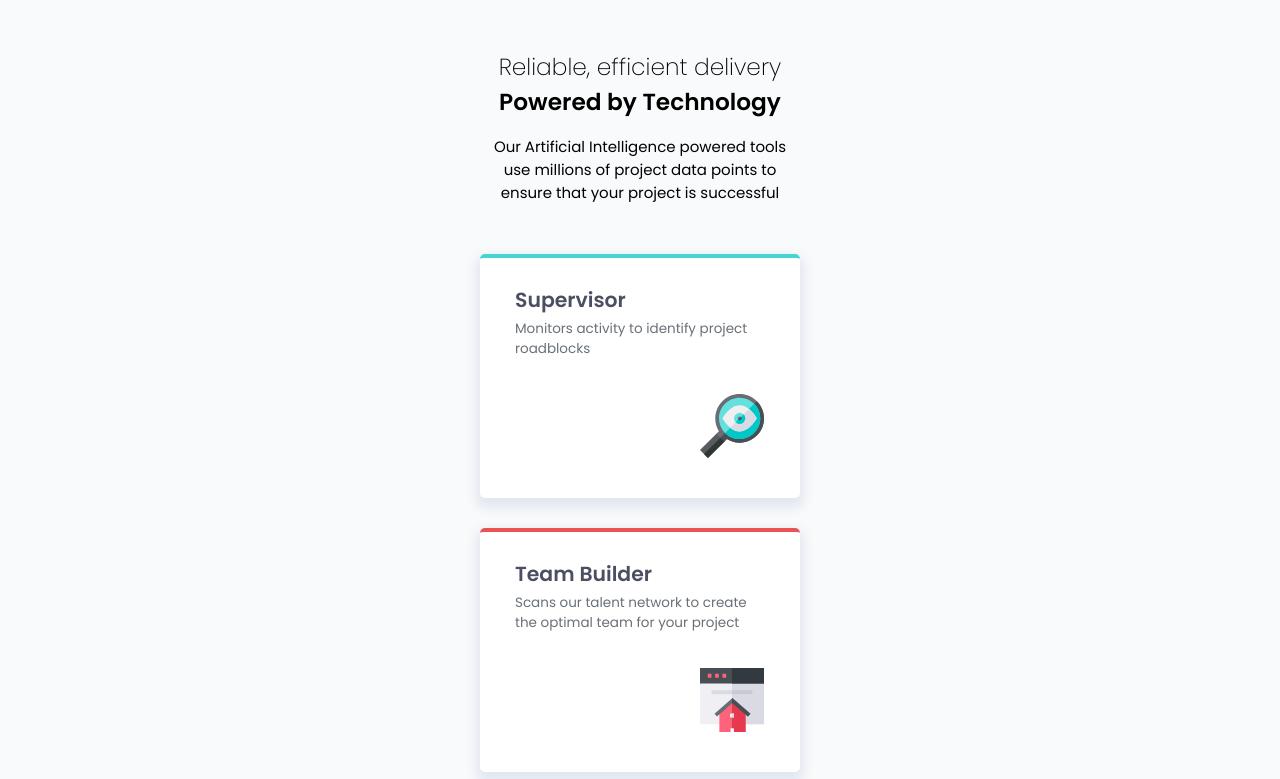
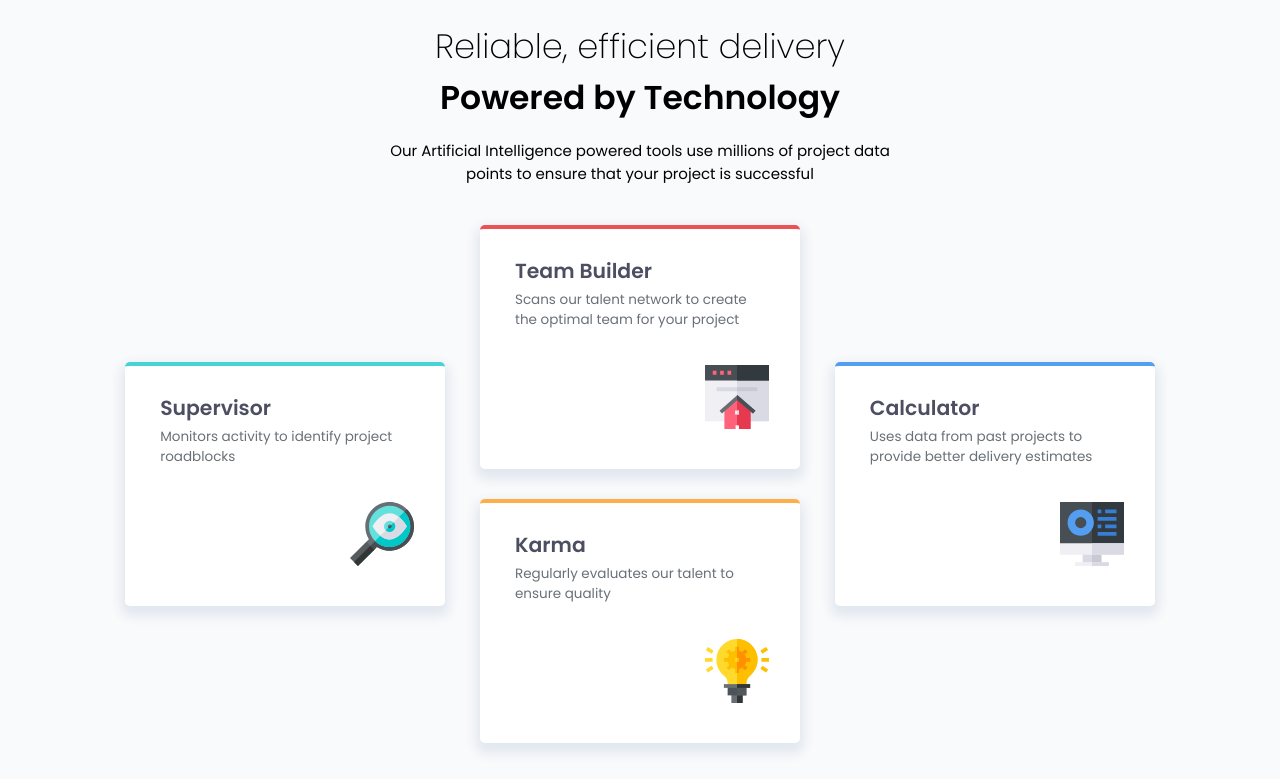
Before and after one commit to margga88/four-card-feature-section, a plain HTML site: page index.html in a window 1280 px wide. Shown: the top 779 px of the page. Drawn offline with Linux system fonts and the light colour scheme.

Commit message:
Finishing touches, a few queries added for optimal view on different devices

```diff
--- a/styles.css
+++ b/styles.css
@@ -157,15 +157,15 @@ footer {
     }
 }
 
-@media only screen and (min-width: 1440px) {
+@media only screen and (min-width: 992px) {
 
     main {
-        width: 80%;
+        width: 100%;
     }
 
     header {
         width: 500px;
-        margin: 0px auto 85px auto;
+        margin: 0px auto 45px auto;
     }
 
     .cards {
@@ -174,14 +174,14 @@ footer {
         justify-items: center;
         grid-template-columns: repeat(3, 1fr);
         grid-template-rows: repeat(4, 122px);
-        gap: 15px 0;
+        gap: 10px 5px;
     }
 
     .card-1,
     .card-2,
     .card-3,
     .card-4 {
-        width: 350px;
+        width: 310px;
     }
 
     .card-1 {
@@ -208,9 +208,83 @@ footer {
     }
 
     .card-icon {
-        margin: 35px 0px 10px 255px;
+        margin: 35px 0px 10px 215px;
     }
 
+    .normal-text {
+        font-size: 2.25rem;
+
+    }
+
+    .title-text {
+        font-size: 2.20em;
+    }
+
+}
+
+@media only screen and (min-width: 1024px) {
+    .cards {
+        gap: 15px;
+    }
+}
+
+
+@media only screen and (min-width: 1280px) {
+
+    main {
+        width: 82%;
+    }
+
+    .cards {
+        gap: 15px;
+    }
+
+    .card-1,
+    .card-2,
+    .card-3,
+    .card-4 {
+        width: 320px;
+    }
+
+    .card-icon {
+        margin: 35px 0px 10px 225px;
+    }
+
+}
+
+@media only screen and (min-width: 1366px) {
+
+    main {
+        width: 80%;
+    }
+
+    .cards {
+        gap: 15px 0px;
+    }
+
+}
+
+@media only screen and (min-width: 1440px) {
+
+    header {
+        margin: 0px auto 85px auto;
+    }
+
+    .cards {
+        display: grid;
+        width: 100%;
+        justify-items: center;
+        grid-template-columns: repeat(3, 1fr);
+        grid-template-rows: repeat(4, 122px);
+        gap: 15px 0;
+    }
+
+    .card-1,
+    .card-2,
+    .card-3,
+    .card-4 {
+        width: 350px;
+    }
 
     .normal-text {
         font-size: 2.45rem;
```
Also changed, not shown: screenshot.png (added), 1 other file.
